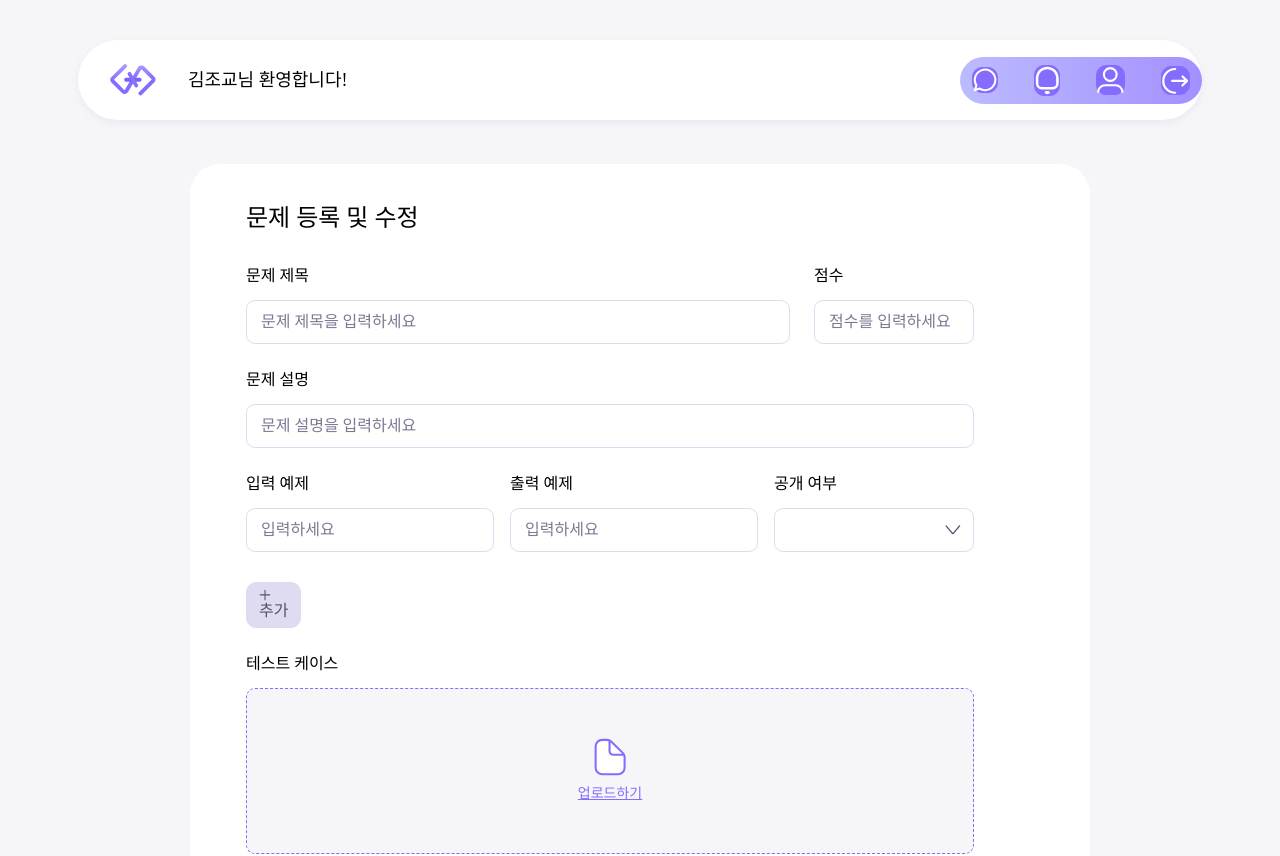
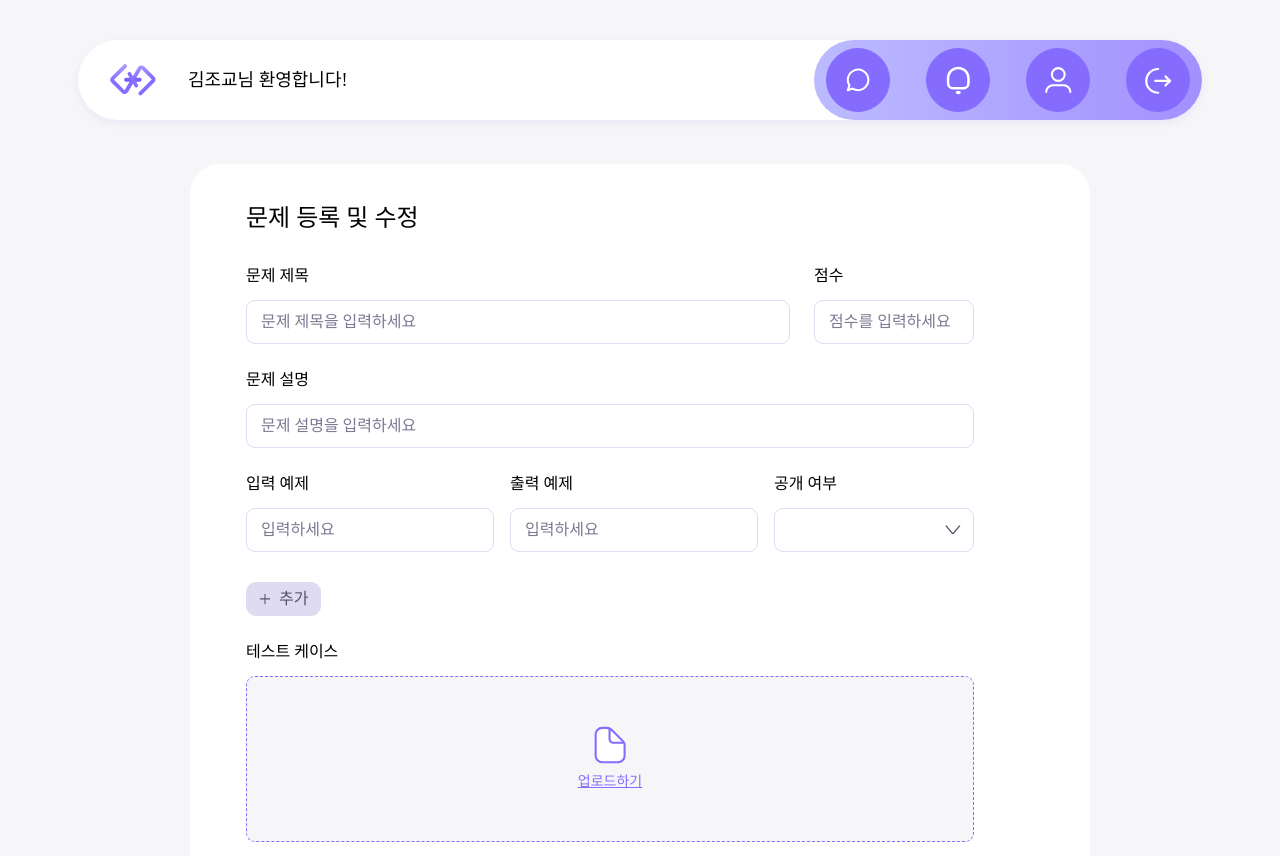
Before and after one commit to 2025-snowCode/snowCode-Client, a React (Vite) app: page /admin/assignments/create in a window 1280 px wide. Shown: the top 856 px of the page. Built offline with nearby package versions, Linux system fonts and the light colour scheme; a web font is replaced by a local one.

Commit message:
##21 feat: content 속성 설정

```diff
--- a/src/components/admin/assignments/AssignmentPageLayout.tsx
+++ b/src/components/admin/assignments/AssignmentPageLayout.tsx
@@ -32,7 +32,7 @@ const AssignmentPageLayout = ({
       <div className='px-14'>
         <AssignmentList courses={courses} selectMode={selectMode} />
         {!selectMode && (
-          <Button color='tonal' size='compact'>
+          <Button color='tonal' size='compact' content='mixed'>
             <AddIcon width={12} height={12} />
             문제 추가
           </Button>
--- a/src/layout/Layout.tsx
+++ b/src/layout/Layout.tsx
@@ -42,7 +42,11 @@ const Layout = () => {
     <nav
       className={`flex-1 bg-gradient-to-r from-light-purple to-purple ${width} h-full px-3 py-[8px] rounded-full flex items-center justify-between gap-9`}>
       {buttons.map((button, index) => (
-        <Button key={index} isIcon={true} size='none' aria-label={button.label}>
+        <Button
+          key={index}
+          content='icon'
+          size='icon'
+          aria-label={button.label}>
           {button.icon}
         </Button>
       ))}
--- a/src/pages/admin/assignments/AssignmentCreatePage.tsx
+++ b/src/pages/admin/assignments/AssignmentCreatePage.tsx
@@ -60,7 +60,11 @@ const AssignmentCreatePage = () => {
             ))}
           </div>
 
-          <Button color='tonal' size='compact' onClick={handleAddExample}>
+          <Button
+            color='tonal'
+            size='compact'
+            content='mixed'
+            onClick={handleAddExample}>
             <AddIcon width={12} height={12} />
             추가
           </Button>
```
